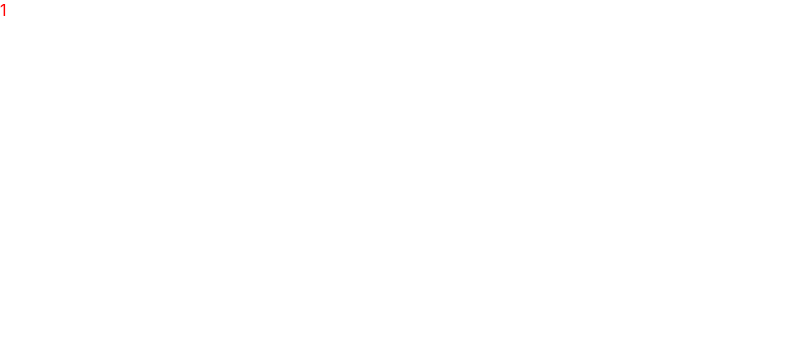
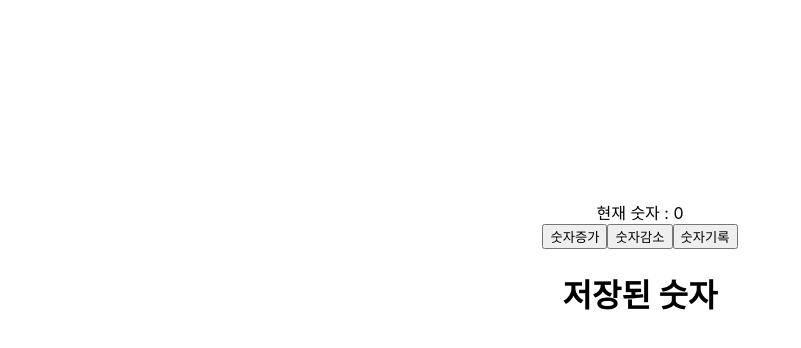
Before and after one commit to kwlee83/react_board, a React (Create React App) app: page / in a window 1280 px wide. Shown: the top 348 px of the page, without its empty margins (0-801 px from the left). Built offline with nearby package versions, Linux system fonts and the light colour scheme.

Commit message:
fix : useState로 숫자 기록 실습

```diff
--- a/src/App.css
+++ b/src/App.css
@@ -1,3 +1,10 @@
 .number{
   color : red;
 }
+
+.App{
+  margin : 0 auto;
+  margin-top: 200px;
+  text-align: center;
+  width: 400px;
+}
--- a/src/App.js
+++ b/src/App.js
@@ -1,4 +1,3 @@
-import logo from './logo.svg';
 import './App.css';
 
 import React, { useState } from 'react';
@@ -9,19 +8,39 @@ function App() {
 
   //let [name, setName] = useState('kwleeCoding');
 
-  let [num, setNum] = useState(1);
+  const [num, setNum] = useState(0);
+
+  const [numList, setNumList] = useState([]);
 
   //setTimeout(() => {setNum(num=num+1)}, 1000);
 
   //<div style={{color : "red"}}>{num}</div>
 
+  // <header className="App-header">
+
+  // <div className="number">{num}</div>
+
+  // </header>
+
+  function numRecording() {
+    setNumList([...numList, num]);
+
+    setNum(0);
+  }
+
   return (
     <div className="App">
-      <header className="App-header">
+      <div>현재 숫자 : {num}</div>
+      <button onClick={() => {setNum(num+1)}}>숫자증가</button>
+      <button onClick={() => {setNum(num-1)}}>숫자감소</button>
 
-      <div className="number">{num}</div>
-
-      </header>
+      <button onClick={numRecording}>숫자기록</button>
+      <h1>저장된 숫자</h1>
+      <ul>
+       {numList.map((num) => (
+          <li>{num}</li>
+       ))}
+      </ul>
     </div>
   );
 }
```
